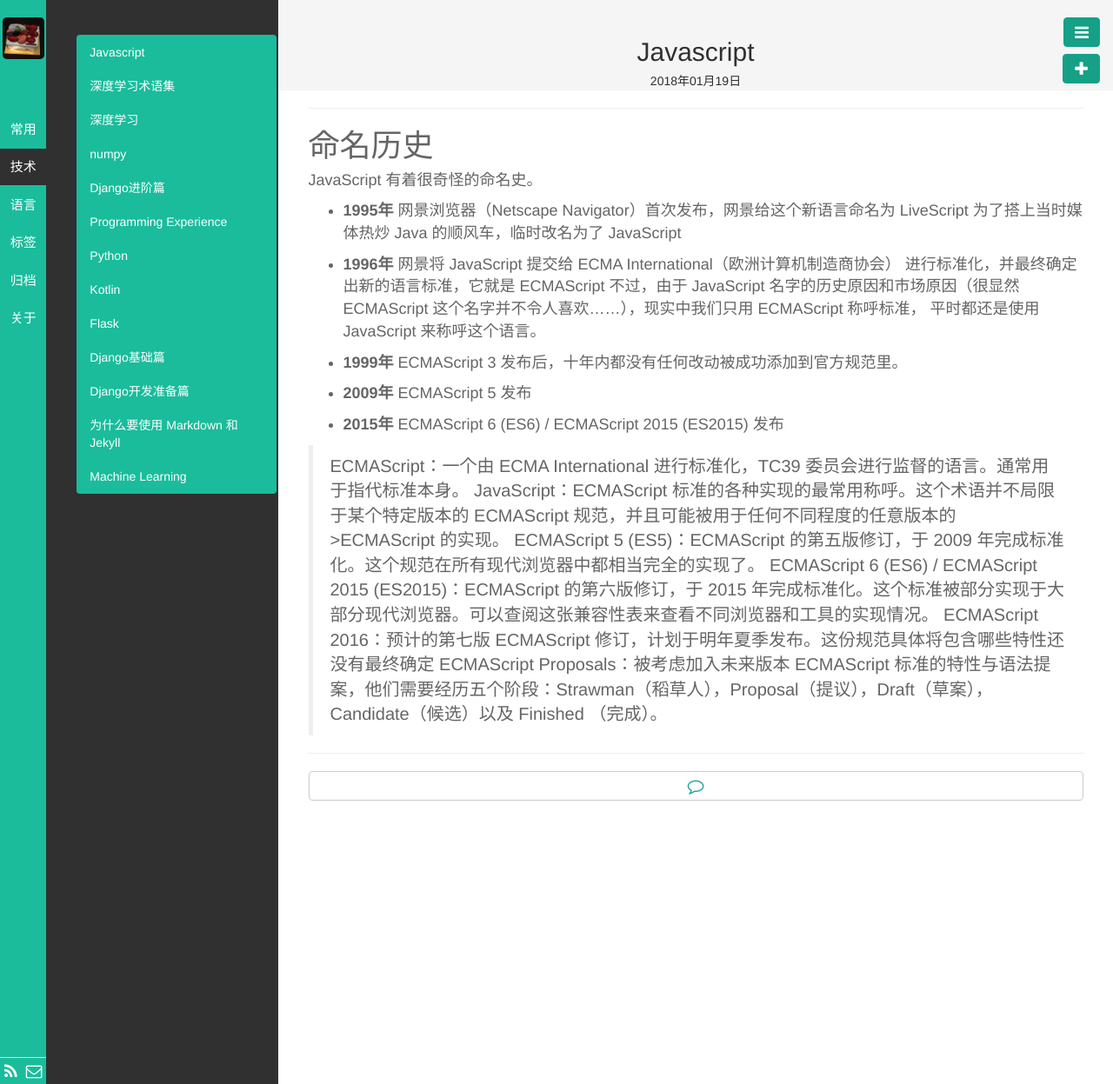
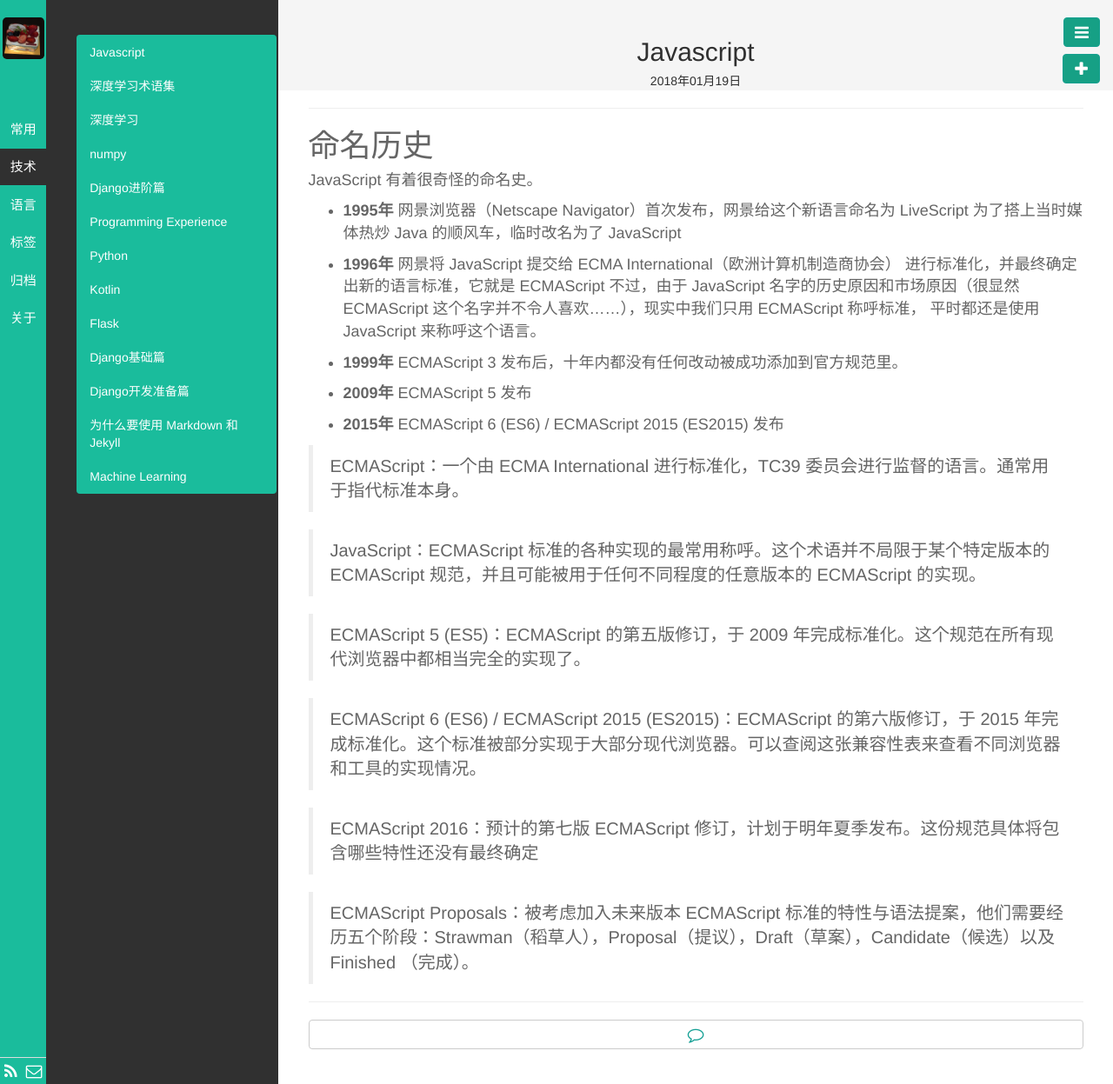
Before and after one commit to kyoyo/kyoyo.github.io, a Jekyll site: the page built from _posts/技術/2018-01-19-Javascript.md, in a window 1280 px wide. Shown: the whole page at 87% size. Built offline with Jekyll 4.4.1, drawn with Linux system fonts in a browser that asks for light colours; Markdown is read by kramdown in place of the engine named in the settings.

```diff
--- a/_posts/技術/2018-01-19-Javascript.md
+++ b/_posts/技術/2018-01-19-Javascript.md
@@ -27,8 +27,13 @@ JavaScript 有着很奇怪的命名史。
 - **2015年** ECMAScript 6 (ES6) / ECMAScript 2015 (ES2015) 发布
 
 >ECMAScript：一个由 ECMA International 进行标准化，TC39 委员会进行监督的语言。通常用于指代标准本身。
->JavaScript：ECMAScript 标准的各种实现的最常用称呼。这个术语并不局限于某个特定版本的 ECMAScript 规范，并且可能被用于任何不同程度的任意版本的 >ECMAScript 的实现。
+
+>JavaScript：ECMAScript 标准的各种实现的最常用称呼。这个术语并不局限于某个特定版本的 ECMAScript 规范，并且可能被用于任何不同程度的任意版本的 ECMAScript 的实现。
+
 >ECMAScript 5 (ES5)：ECMAScript 的第五版修订，于 2009 年完成标准化。这个规范在所有现代浏览器中都相当完全的实现了。
+
 >ECMAScript 6 (ES6) / ECMAScript 2015 (ES2015)：ECMAScript 的第六版修订，于 2015 年完成标准化。这个标准被部分实现于大部分现代浏览器。可以查阅这张兼容性表来查看不同浏览器和工具的实现情况。
+
 >ECMAScript 2016：预计的第七版 ECMAScript 修订，计划于明年夏季发布。这份规范具体将包含哪些特性还没有最终确定
+
 >ECMAScript Proposals：被考虑加入未来版本 ECMAScript 标准的特性与语法提案，他们需要经历五个阶段：Strawman（稻草人），Proposal（提议），Draft（草案），Candidate（候选）以及 Finished （完成）。
```
